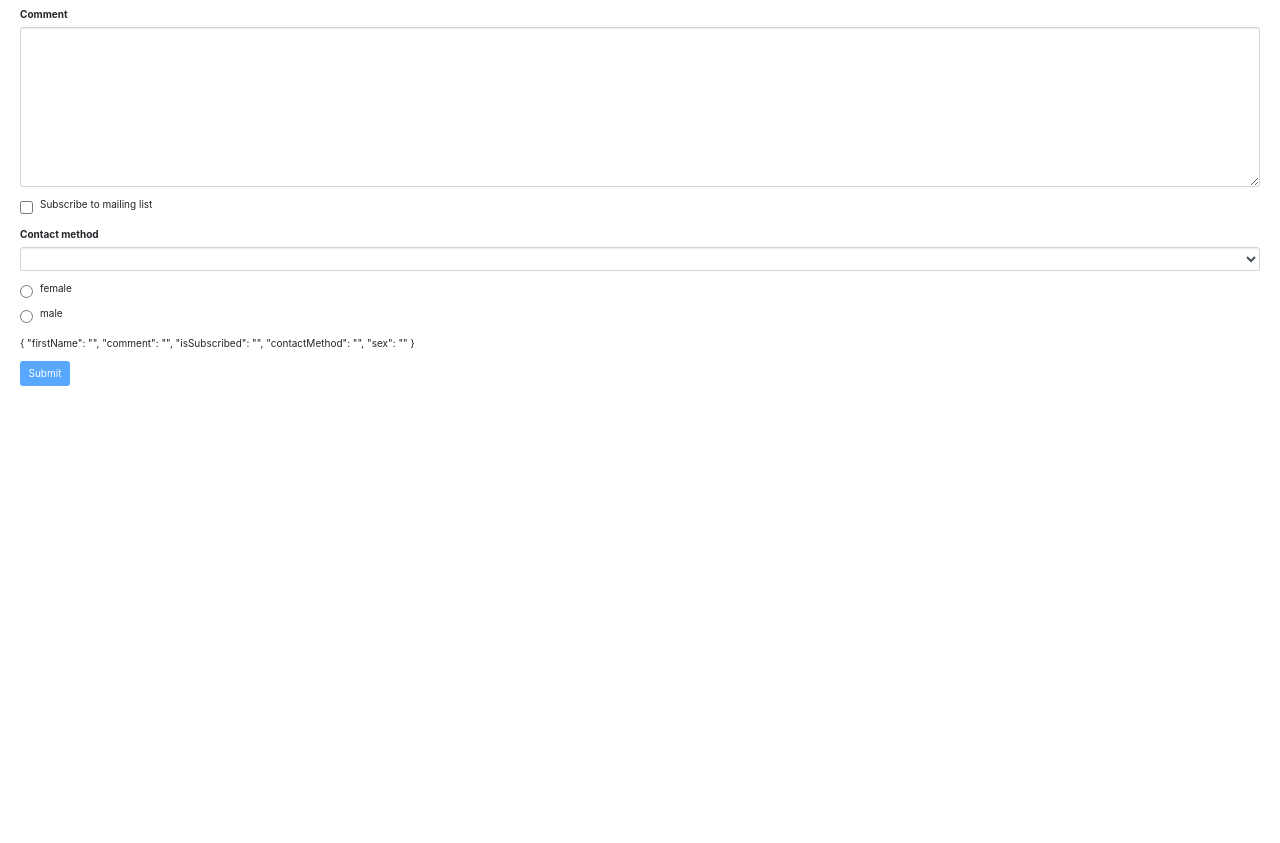
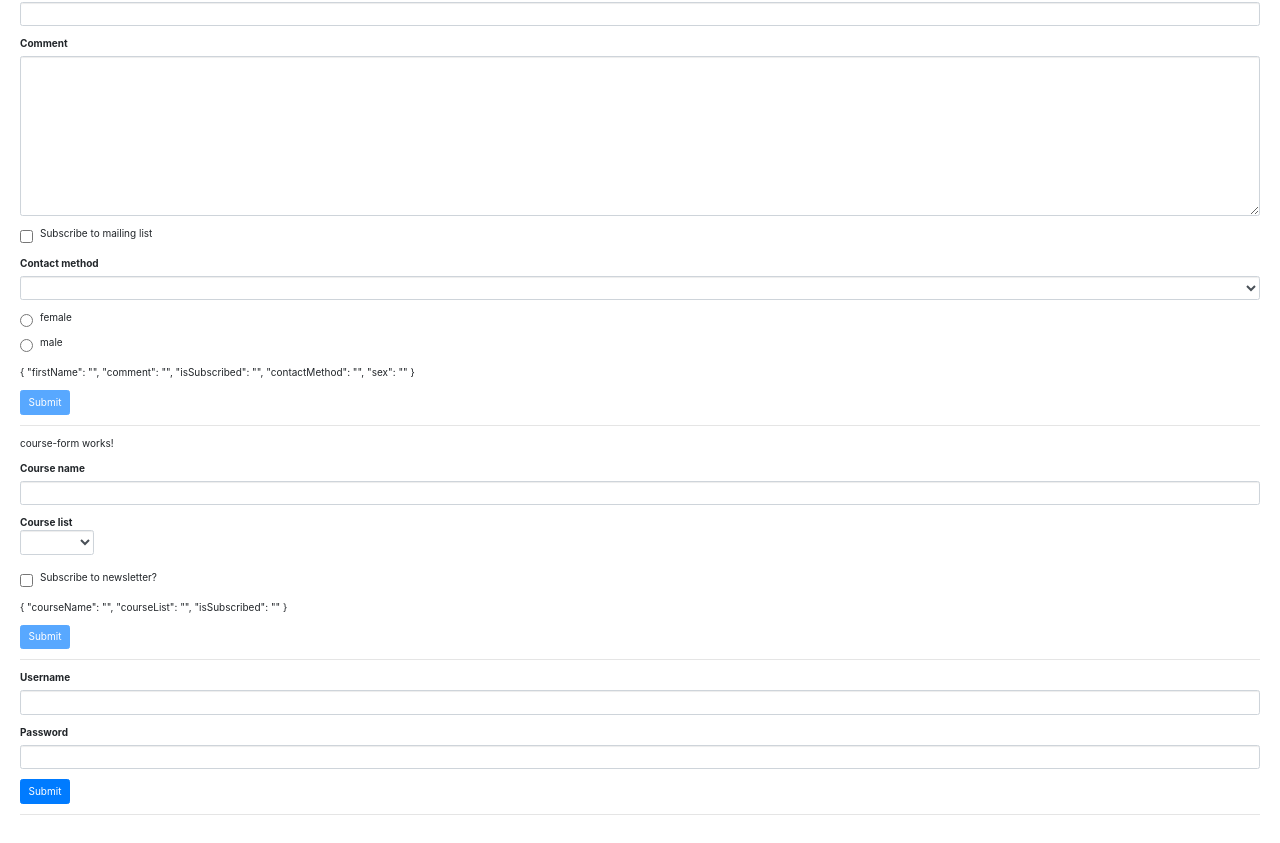
Before and after one commit to Kobudzik/Angular-playground, an Angular app: page / in a window 1280 px wide. Shown: the part 597-1440 px from the top of the page. Before the commit the page ends 1003 px from the top, so only its background shows below. Built offline with nearby package versions, Linux system fonts and the light colour scheme.

Commit message:
Added async validator and new template form

```diff
--- a/src/app/app.component.html
+++ b/src/app/app.component.html
@@ -63,5 +63,12 @@
 </zippy>
 <hr>
 
+<H2>Template forms</H2>
+<contact-form></contact-form>
+<hr>
 
-<contact-form></contact-form>
+<course-form></course-form>
+<hr>
+
+<signup-form></signup-form>
+<hr>
--- a/src/app/app.component.ts
+++ b/src/app/app.component.ts
@@ -32,6 +32,8 @@ export class AppComponent {
     ];
   }
 
+
+
   trackCourse(index, course){
     return course ? course.id : undefined;
 
--- a/src/app/contact-form/contact-form.component.html
+++ b/src/app/contact-form/contact-form.component.html
@@ -31,11 +31,13 @@
         <label for="comment">Comment</label>
         <textarea ngModel name="comment" id="comment" cols="30" rows="10" class="form-control"></textarea>
     </div>
+
     <div class="checkbox">
         <label>
             <input type="checkbox" ngModel name="isSubscribed">Subscribe to mailing list
         </label>
     </div>
+
     <div class="form-group">
         <label for="contactMethod">Contact method</label>
         <select ngModel name="contactMethod" id="contactMethod" class="form-control">
--- /dev/null
+++ b/src/app/course-form/course-form.component.html
@@ -0,0 +1,47 @@
+<p>course-form works!</p>
+<form #f="ngForm" (ngSubmit)="submit(f.value)">
+    <div class="form-group">
+        <label for="courseName">Course name</label>
+        <input
+            class="form-control"
+            required
+            minlength="3"
+            type="text"
+            name="courseName"
+            ngModel
+            id="courseName"
+            #courseName="ngModel">
+        <div
+            class="alert alert-danger"
+            *ngIf="courseName.touched && !courseName.valid"
+         >
+            <div *ngIf="courseName.errors.required">
+                Course name is required.
+            </div>
+            <div *ngIf="courseName.errors.minlength">
+            First should be minimum {{courseName.errors.minlength.requiredLength}} characters.
+            </div>
+        </div>
+    </div>
+    <div class="form-group">
+        <label for="courseList">Course list
+            <select ngModel name="courseList" id="courseList" class="form-control">
+                <option value=""></option>
+                <option *ngFor="let course of courseList" [value]=course.id>{{course.name}}</option>
+            </select>
+        </label>
+    </div>
+
+    <div class="checkbox">
+        <label for="isSubscribed">
+            <input ngModel id="isSubscribed" name="isSubscribed" type="checkbox">
+            Subscribe to newsletter?
+        </label>
+    </div>
+
+    <p>
+        {{f.value | json}}
+    </p>
+
+    <button class="btn btn-primary" [disabled]="!f.valid">Submit</button>
+</form>
--- /dev/null
+++ b/src/app/course-form/course-form.component.ts
@@ -0,0 +1,19 @@
+import { Component, OnInit } from '@angular/core';
+
+@Component({
+  selector: 'course-form',
+  templateUrl: './course-form.component.html',
+  styleUrls: ['./course-form.component.css']
+})
+export class CourseFormComponent{
+  courseList=[
+    {id:1, name:'Angular'},
+    {id:2, name:'MVC'},
+    {id:2, name:'JS'},
+  ];
+
+  submit(course){
+    console.log(course);
+  }
+
+}
--- /dev/null
+++ b/src/app/signup-form/signup-form.component.html
@@ -0,0 +1,29 @@
+<form [formGroup]="form">
+
+    <div class="form-group">
+        <label for="username">Username</label>
+        <input
+            formControlName="username"
+            class="form-control"
+            type="text"
+            id="username">
+        <div *ngIf="username.touched && username.invalid" class="alert alert-danger">
+            <div *ngIf="username.errors.required">Username is required!</div>
+            <div *ngIf="username.errors.minlength">Min length is {{username.errors.minlength.requiredLength}}!</div>
+            <div *ngIf="username.errors.cannotContainSpace">Username cannot contain space!</div>
+            <div *ngIf="username.errors.shouldBeUnique">Username is taken!</div>
+        </div>
+    </div>
+
+    <div class="form-group">
+        <label for="password">Password</label>
+        <input
+            formControlName="password"
+            class="form-control"
+            type="text"
+            id="password">
+    </div>
+
+    <button class="btn btn-primary">Submit</button>
+
+</form>
--- /dev/null
+++ b/src/app/signup-form/signup-form.component.ts
@@ -0,0 +1,31 @@
+import { UsernameValidators } from './username.validators';
+import { Component, OnInit } from '@angular/core';
+import {FormGroup, FormControl, Validators} from '@angular/forms'
+
+@Component({
+  selector: 'signup-form',
+  templateUrl: './signup-form.component.html',
+  styleUrls: ['./signup-form.component.css']
+})
+export class SignupFormComponent{
+
+  form=new FormGroup({
+    username: new FormControl(
+      '',
+      [
+      Validators.required,
+      Validators.minLength(3),
+      UsernameValidators.cannotContainSpace,
+      ],
+      UsernameValidators.shouldBeUnique),
+    password: new FormControl(
+      '',
+      Validators.required
+    )
+  });
+
+
+  get username(){
+    return this.form.get('username');
+  }
+}
--- /dev/null
+++ b/src/app/signup-form/username.validators.ts
@@ -0,0 +1,22 @@
+import {AbstractControl, ValidationErrors} from '@angular/forms'
+
+export class UsernameValidators{
+    static cannotContainSpace(control: AbstractControl) : ValidationErrors | null{
+        if((control.value as string).indexOf(' ') >= 0){
+            return {cannotContainSpace: true};
+        }
+        return null;
+    }
+
+
+    static shouldBeUnique(control:AbstractControl): Promise<ValidationErrors | null> {
+        return new Promise((resolve,reject)=>{
+            setTimeout(()=>{
+                if(control.value==="mosh")
+                    resolve({shouldBeUnique:true});
+                else
+                resolve(null);
+        }, 2000);
+        });
+    }
+}
```
Also changed, not shown: src/app/app.module.ts (+7 -2 lines), src/app/course-form/course-form.component.css (added), src/app/signup-form/signup-form.component.css (added), 2 other files (tests, documents, lock files or other folders). Lines whose indentation alone changed are shown as unchanged.
